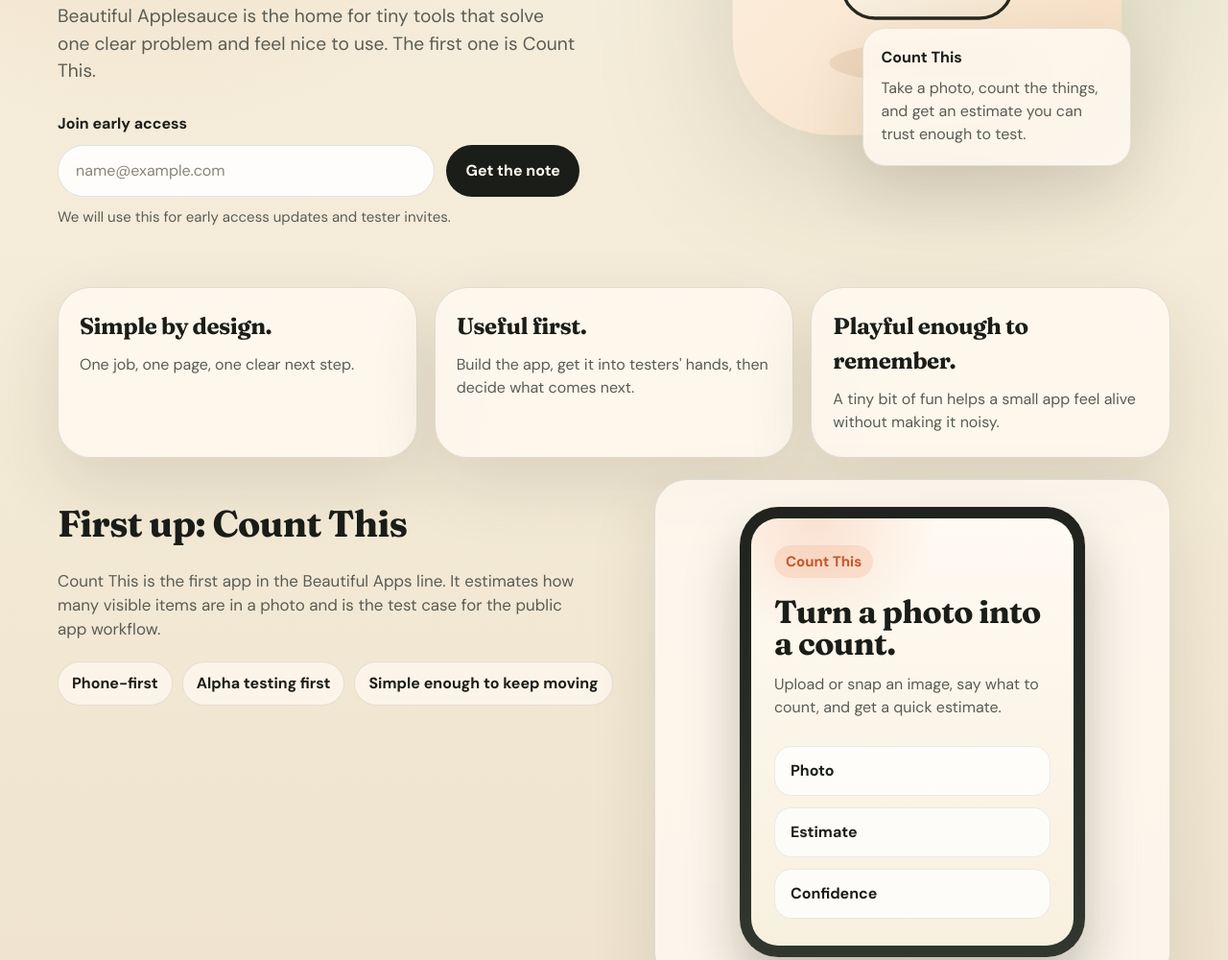
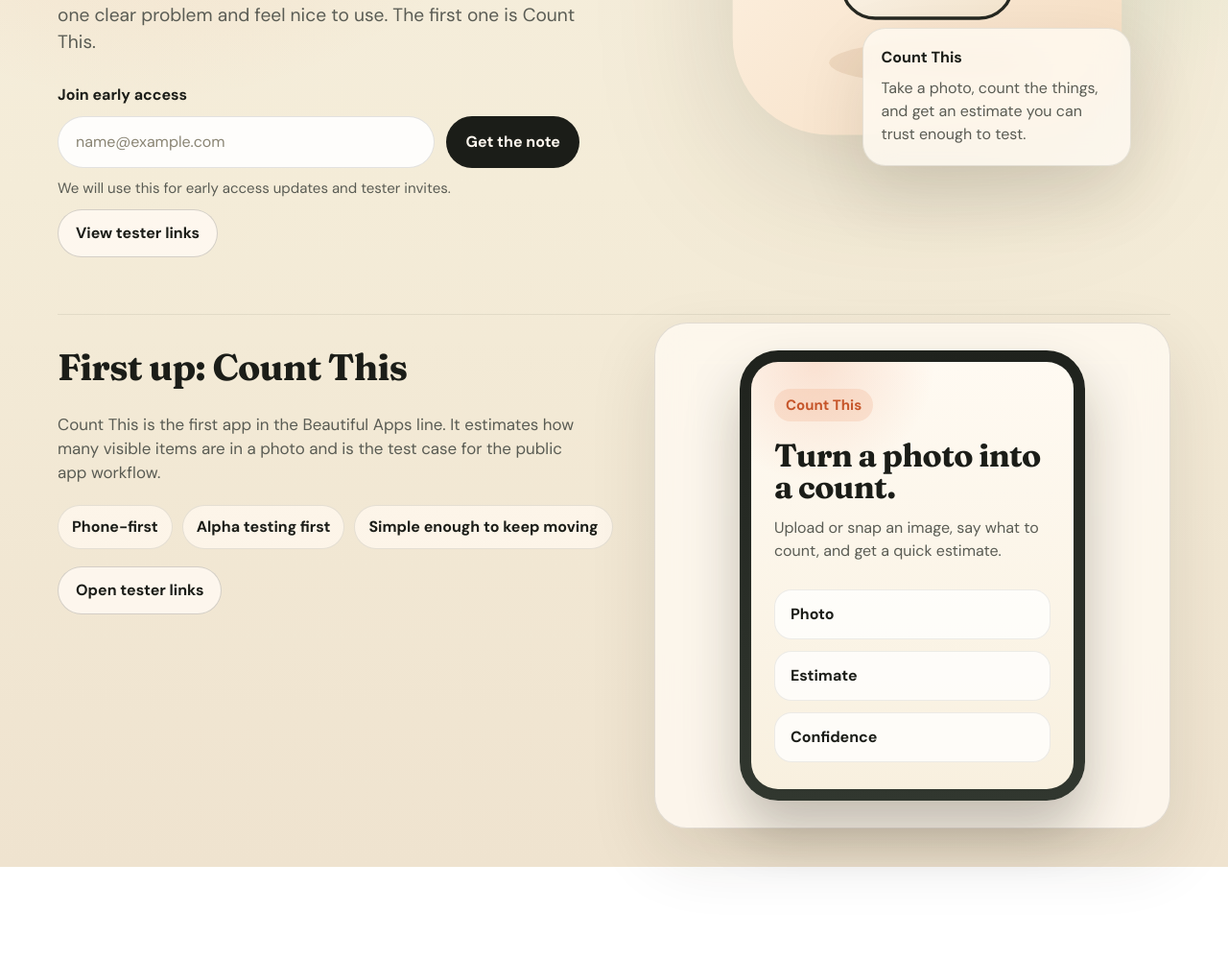
Before and after one commit to gregtysick/beautifulapplesauce-website, a plain HTML site: page index.html in a window 1280 px wide. Shown: the part 509-1509 px from the top of the page at 96% size. After the commit the page ends 1412 px from the top, so only its background shows below. Drawn offline with Linux system fonts and the light colour scheme.

Commit message:
refine landing page

```diff
--- a/assets/styles.css
+++ b/assets/styles.css
@@ -231,6 +231,26 @@ input {
   font-size: 0.94rem;
 }
 
+.secondary-button,
+.teaser-button {
+  display: inline-flex;
+  align-items: center;
+  justify-content: center;
+  min-height: 50px;
+  padding: 0 18px;
+  border-radius: 999px;
+  border: 1px solid rgba(27, 29, 24, 0.18);
+  background: rgba(255, 250, 242, 0.84);
+  font-weight: 700;
+  width: fit-content;
+  transition: transform 0.18s ease, background 0.18s ease;
+}
+
+.secondary-button:hover,
+.teaser-button:hover {
+  transform: translateY(-1px);
+}
+
 .hero-visual {
   position: relative;
   display: grid;
@@ -268,14 +288,6 @@ input {
   color: var(--muted);
 }
 
-.feature-band {
-  margin-top: 26px;
-  display: grid;
-  grid-template-columns: repeat(3, minmax(0, 1fr));
-  gap: 18px;
-}
-
-.feature,
 .teaser-panel,
 .links-intro,
 .link-card {
@@ -286,25 +298,14 @@ input {
   backdrop-filter: blur(18px);
 }
 
-.feature {
-  padding: 22px 22px 24px;
-}
-
-.feature h2 {
-  margin: 0 0 10px;
-  font-size: 1.5rem;
-}
-
-.feature p {
-  margin: 0;
-}
-
 .app-teaser {
-  margin-top: 22px;
+  margin-top: 54px;
   display: grid;
   grid-template-columns: minmax(0, 1fr) minmax(360px, 0.9fr);
   gap: 24px;
   align-items: stretch;
+  padding-top: 8px;
+  border-top: 1px solid rgba(27, 29, 24, 0.08);
 }
 
 .teaser-copy {
@@ -337,6 +338,11 @@ input {
   border: 1px solid rgba(27, 29, 24, 0.1);
   background: rgba(255, 248, 238, 0.8);
   font-weight: 700;
+}
+
+.teaser-button {
+  margin-top: 18px;
+  color: var(--text);
 }
 
 .teaser-panel {
@@ -470,9 +476,6 @@ input {
     order: -1;
   }
 
-  .feature-band {
-    margin-top: 20px;
-  }
 }
 
 @media (max-width: 720px) {
--- a/index.html
+++ b/index.html
@@ -45,6 +45,7 @@
                 <button type="submit">Get the note</button>
               </div>
               <p class="signup-note">We will use this for early access updates and tester invites.</p>
+              <a class="secondary-button" href="/links">View tester links</a>
             </form>
           </div>
 
@@ -54,21 +55,6 @@
               <p class="visual-title">Count This</p>
               <p class="visual-body">Take a photo, count the things, and get an estimate you can trust enough to test.</p>
             </div>
-          </div>
-        </section>
-
-        <section class="feature-band">
-          <div class="feature">
-            <h2>Simple by design.</h2>
-            <p>One job, one page, one clear next step.</p>
-          </div>
-          <div class="feature">
-            <h2>Useful first.</h2>
-            <p>Build the app, get it into testers' hands, then decide what comes next.</p>
-          </div>
-          <div class="feature">
-            <h2>Playful enough to remember.</h2>
-            <p>A tiny bit of fun helps a small app feel alive without making it noisy.</p>
           </div>
         </section>
 
@@ -84,6 +70,7 @@
               <li>Alpha testing first</li>
               <li>Simple enough to keep moving</li>
             </ul>
+            <a class="teaser-button" href="/links">Open tester links</a>
           </div>
           <div class="teaser-panel">
             <div class="phone-shell">
```
